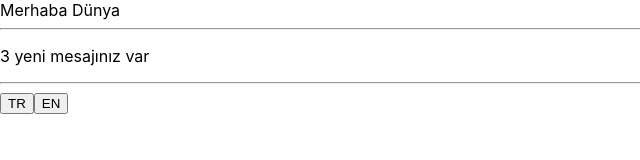
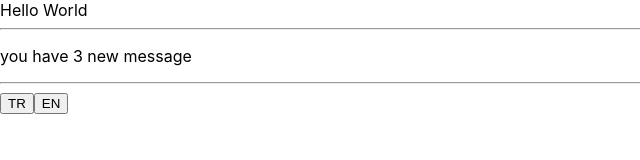
Before and after one commit to seymagundogduu/turkcell-react-egitimi, a React (Create React App) app: page / in a window 1280 px wide. Shown: the top 160 px of the page, without its empty margins (0-640 px from the left). Built offline with nearby package versions, Linux system fonts and the light colour scheme.

Commit message:
default locale

```diff
--- a/src/App.js
+++ b/src/App.js
@@ -1,9 +1,7 @@
-import React, {useState} from "react";
+import React, {useState, useEffect} from "react";
 import "./react-301/styles.css";
-import { IntlProvider, FormattedMessage, FormattedNumber } from "react-intl";
+import { IntlProvider, FormattedMessage } from "react-intl";
 
-function App() {
-  const [lang, setLang] = useState("tr-TR")
 const messages = {
   "tr-TR" : {
    title: "Merhaba Dünya",
@@ -14,9 +12,21 @@ function App() {
    description:"you have 3 new message"
   }
  }
+
+function App() {
+  const isLocale = localStorage.getItem("locale");
+  const defaultLocale = isLocale ? isLocale : navigator.language;
+
+  const [locale, setLocale] = useState(defaultLocale);
+
+  useEffect(() => {
+  localStorage.setItem("locale" , locale);
+  }, [locale])
+
+
   return (
     <div>
-      <IntlProvider messages={messages[lang]}>
+      <IntlProvider locale={locale} messages={messages[locale]}>
       <FormattedMessage id="title"/>
    <br/>
    <hr/>
@@ -24,9 +34,9 @@ function App() {
     <FormattedMessage id="description" />
    </p>
    <hr/>
-      <button onClick={() => setLang('tr-TR')}>TR</button>
+      <button onClick={() => setLocale('tr-TR')}>TR</button>
 
-      <button onClick={() => setLang("en-US")}>EN</button>
+      <button onClick={() => setLocale("en-US")}>EN</button>
       </IntlProvider>
     </div>
   );
```
Lines whose indentation alone changed are shown as unchanged.
